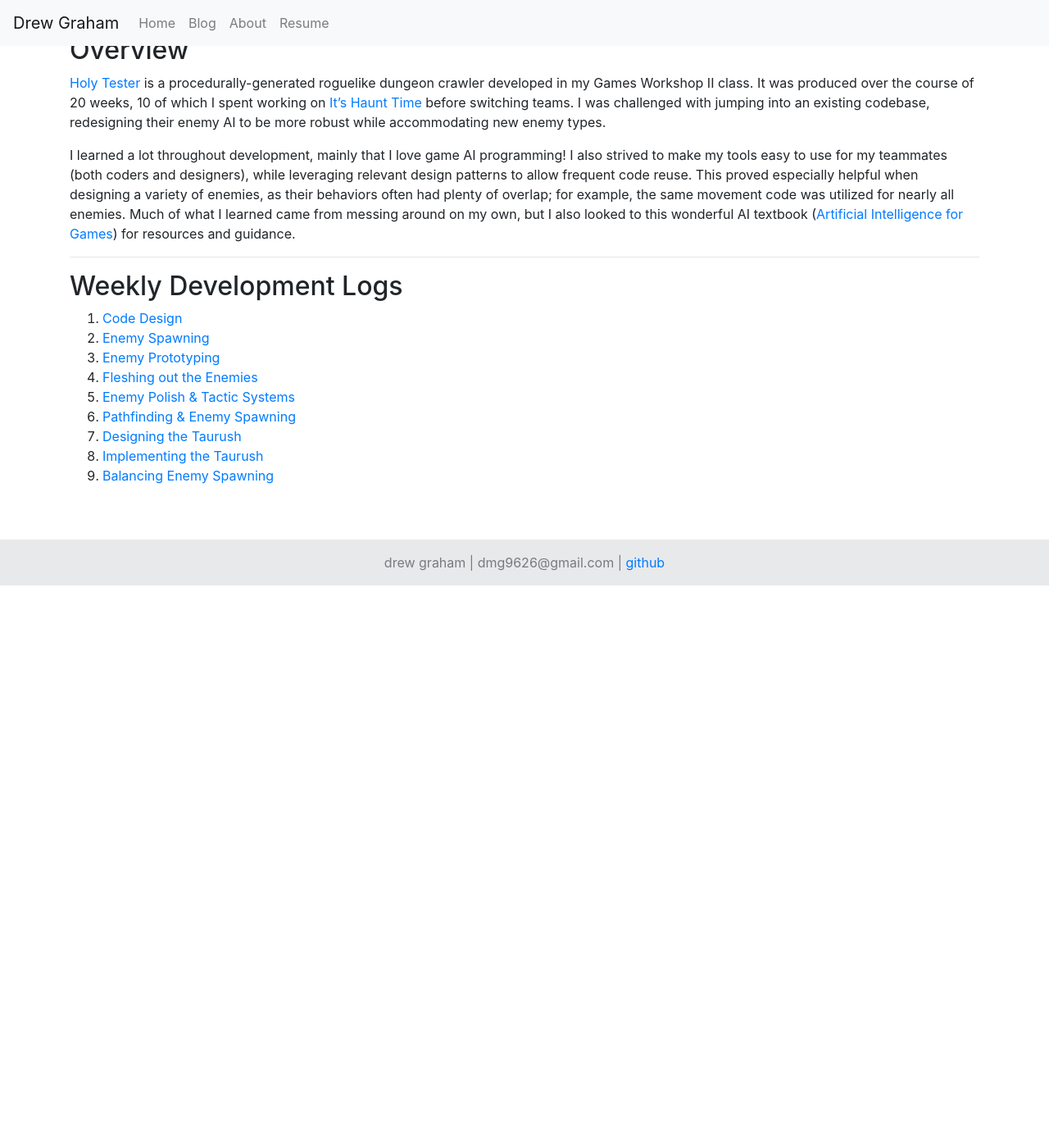
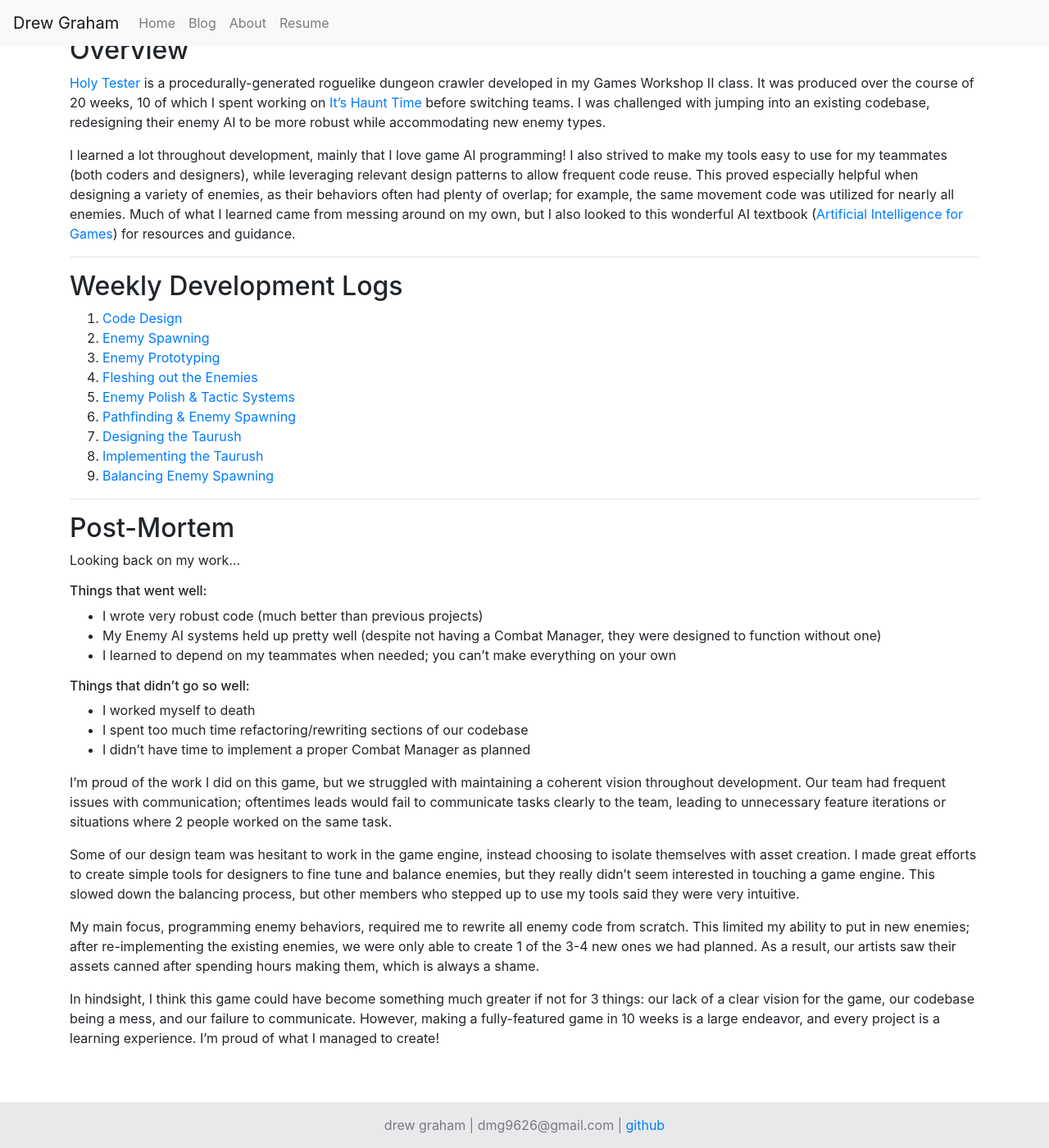
Before and after one commit to dmg9626/dmg9626.github.io, a Jekyll site: the page built from blog/holy-tester/index.md, in a window 1280 px wide and 1400 px high, scrolled down 641 px. Shown: the whole window at 82% size. Built offline with Jekyll 4.4.1, drawn with Linux system fonts in a browser that asks for light colours; nearby versions of some CDN libraries; library files that are not in the unit come from our copies; before the commit the page ends 1355 px from its top, so only the background shows below that.

Commit message:
added post-mortem to dev blog index

```diff
--- a/blog/holy-tester/index.md
+++ b/blog/holy-tester/index.md
@@ -31,3 +31,28 @@ I learned a lot throughout development, mainly that I love game AI programming!
 7. [Designing the Taurush](/blog/holy-tester/log-7)
 8. [Implementing the Taurush](/blog/holy-tester/log-8)
 9. [Balancing Enemy Spawning](/blog/holy-tester/log-9)
+
+----
+
+## Post-Mortem
+
+Looking back on my work...
+
+###### Things that went well:
+- I wrote very robust code (much better than previous projects)
+- My Enemy AI systems held up pretty well (despite not having a Combat Manager, they were designed to function without one)
+- I learned to depend on my teammates when needed; you can't make everything on your own
+
+###### Things that didn't go so well:
+- I worked myself to death
+- I spent too much time refactoring/rewriting sections of our codebase
+- I didn't have time to implement a proper Combat Manager as planned
+
+
+I'm proud of the work I did on this game, but we struggled with maintaining a coherent vision throughout development. Our team had frequent issues with communication; oftentimes leads would fail to communicate tasks clearly to the team, leading to unnecessary feature iterations or situations where 2 people worked on the same task.
+
+Some of our design team was hesitant to work in the game engine, instead choosing to isolate themselves with asset creation. I made great efforts to create simple tools for designers to fine tune and balance enemies, but they really didn't seem interested in touching a game engine. This slowed down the balancing process, but other members who stepped up to use my tools said they were very intuitive.
+
+My main focus, programming enemy behaviors, required me to rewrite all enemy code from scratch. This limited my ability to put in new enemies; after re-implementing the existing enemies, we were only able to create 1 of the 3-4 new ones we had planned. As a result, our artists saw their assets canned after spending hours making them, which is always a shame.
+
+In hindsight, I think this game could have become something much greater if not for 3 things: our lack of a clear vision for the game, our codebase being a mess, and our failure to communicate. However, making a fully-featured game in 10 weeks is a large endeavor, and every project is a learning experience. I'm proud of what I managed to create!
```
